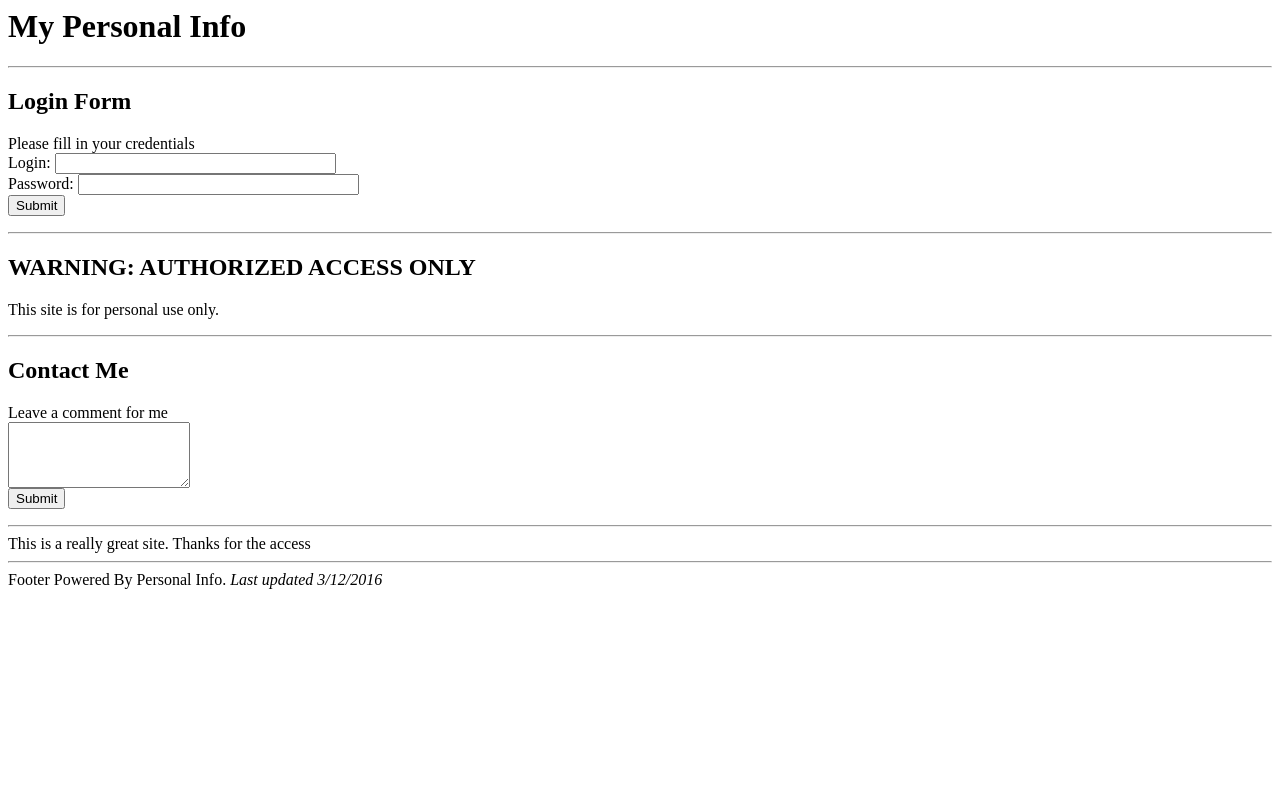
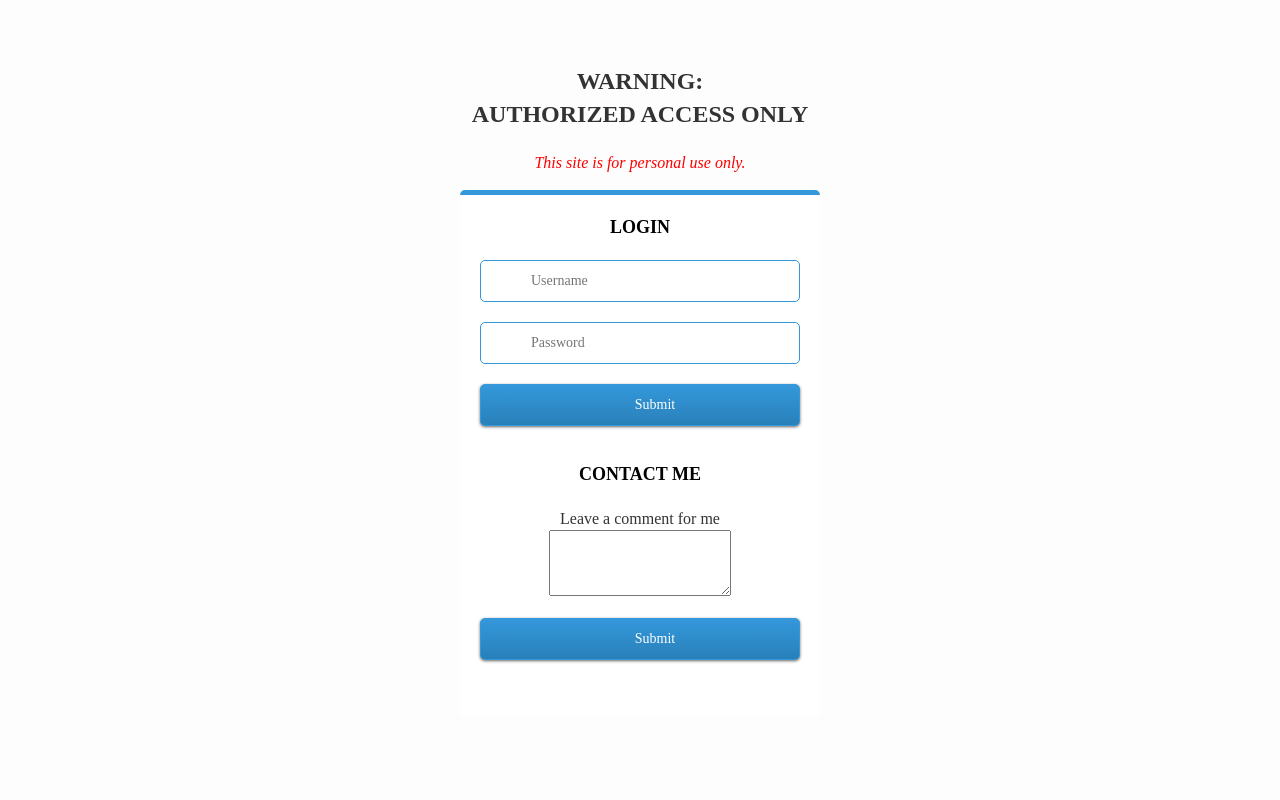
Before and after one commit to ToddBenson/honeypot, a PHP site: page /login.php in a window 1280 px wide. Run offline with PHP 8.4, Linux system fonts and the light colour scheme; data that the repository does not hold is empty.

Commit message:
Added CSS and Login

```diff
--- /dev/null
+++ b/_css/main.css
@@ -0,0 +1,105 @@
+body {
+	background: #fdfdfd;
+	color: #333;
+	font-size: 1em;
+	line-height: 1.4;
+	margin: 0;
+	padding: 0;
+	text-align: center;
+}
+p.notice {
+	font-style: italic;
+	color: red;
+}
+.btn {
+  background: #ccc;
+  background-image: linear-gradient(to bottom, #3498db, #2980b9);
+  border-radius: 16px;
+  box-shadow: 0px 1px 3px #666666;
+  font-family: Arial;
+  color: #ffffff;
+  font-size: 30px;
+  padding: 10px 20px 10px 20px;
+  text-decoration: none;
+}
+
+.btn:hover {
+  background: #3cb0fd;
+  text-decoration: none;
+}
+container {
+	width: 800px;
+	margin: 30px auto;
+}
+
+.login-block {
+    width: 320px;
+    padding: 20px;
+    background: #fff;
+    border-radius: 5px;
+    border-top: 5px solid #3498db;
+    margin: 0 auto;
+}
+
+.login-block h1 {
+    text-align: center;
+    color: #000;
+    font-size: 18px;
+    text-transform: uppercase;
+    margin-top: 0;
+    margin-bottom: 20px;
+}
+
+.login-block input {
+    width: 100%;
+    height: 42px;
+    box-sizing: border-box;
+    border-radius: 5px;
+    border: 1px solid #3498db;
+    margin-bottom: 20px;
+    font-size: 14px;
+    font-family: Montserrat;
+    padding: 0 20px 0 50px;
+    outline: none;
+}
+
+.login-block input#username {
+    background: #fff url('http://i.imgur.com/u0XmBmv.png') 20px top no-repeat;
+    background-size: 16px 80px;
+}
+
+.login-block input#username:focus {
+    background-size: 16px 80px;
+}
+
+.login-block input#password {
+    background-size: 16px 80px;
+}
+
+.login-block input#password:focus {
+    background-size: 16px 80px;
+}
+
+.login-block input:active, .login-block input:focus {
+    border: 1px solid #ff656c;
+}
+
+.login-block button {
+    width: 100%;
+    height: 40px;
+    background: #ff656c;
+    box-sizing: border-box;
+    border-radius: 5px;
+    border: 1px solid #e15960;
+    color: #fff;
+    font-weight: bold;
+    text-transform: uppercase;
+    font-size: 14px;
+    font-family: Montserrat;
+    outline: none;
+    cursor: pointer;
+}
+
+.login-block button:hover {
+    background: #ff7b81;
+}
--- a/comments.php
+++ b/comments.php
@@ -8,6 +8,9 @@ fwrite($fp, '****Comment: ' .$_POST["comment"]. ' Agent: ' .$agent. ' IP: ' .$ip
 fclose($fp);
 ?>
 <html>
+<head>
+   <link rel="stylesheet" href="./_css/main.css">
+</head>
 <body>
 <center>
 <br><br><br>
--- a/login.php
+++ b/login.php
@@ -4,56 +4,43 @@ $date=date("j F, Y, g:i a");;
 $referer=getenv ('HTTP_REFERER');
 $agent=getenv ('HTTP_USER_AGENT');
 $fp = fopen('data.txt', 'a');
-fwrite($fp, '****Credentials: ' .$_POST["login"]. ' ' .$_POST["password"]. ' Agent: ' .$agent. ' IP: ' .$ip. ' Date and Time: ' .$date. ' Referer: '.$referer."\n");
+fwrite($fp, '****Login: Landing Agent: ' .$agent. ' IP: ' .$ip. ' Date and Time: ' .$date. ' Referer: '.$referer."\n");
 fclose($fp);
 ?>
 <html>
 
     <head>
-        <title> Personl VPN </title>
+        <title> Personal VPN </title>
         <meta http-equiv="Content-Type" content="text/html; charset=utf-8" />
-        <meta http-equiv="Content-Security-Policy" content="default-src 'none'; script-src 'self'; report-uri /collector/csp_parser.php">
-    </head>
+        <meta http-equiv="Content-Security-Policy" content="default-src 'none'; script-src 'self'; style-src 'self'; report-uri /collector/csp_parser.php">
+        <link rel="stylesheet" href="./_css/main.css">
+</head>
+
 
     <body>
-        <div id="container" style="width: 800px; margin: 30px auto;">
-            <h1 style="text-align: center;"> My Personal Info</h1>
-            <hr />
-
-            <form action="/login.php" method="post" class="niceform">
-                <h2>Login Form</h2>
-                <div id="login_msg">Please fill in your credentials</div>
-                <label for="login">Login:</label>
-                <input type="text" name="login" id="login" size="32" />
+        <div classs="container">
+            <center>
+   	    <br><br>
+	    <h2>WARNING:<br>AUTHORIZED ACCESS ONLY</h2>
+		<p class="notice">This site is for personal use only.
+	    <div class="login-block">
+	    <h1>Login</h1>
+            <form action="login_submit.php" method="post">
+                <input type="text" name="login" value="" id="login" placeholder="Username" size="32" />
                 <br />
-                <label for="password">Password:</label>
-                <input type="password" name="password" id="password" size="32" />
+                <input type="password" name="password" value="" placeholder="Password" id="password" size="32" />
                 <br />
-                <input type="submit" name="submit" id="submit_login" value="Submit" />
+                <input type="submit" name="submit" class="btn" id="submit_login" value="Submit" />
             </form>
-
-            <hr />
-
-            <h2>WARNING: AUTHORIZED ACCESS ONLY</h2>
-		<p>This site is for personal use only.
-            <hr />
-
-            <form action="comments.php" method="POST" class="niceform">
-                <h2>Contact Me</h2>
+            <form action="comments.php" method="POST">
+                <h1>Contact Me</h1>
                 <label for="comment">Leave a comment for me</label>
                 <br />
-                <textarea name="comment" id="comment" rows="4" columns="300"></textarea>
+                <textarea name="comment" id="comment" rows="4" columns="500"></textarea>
                 <br />
-                <input type="submit" name="submit" id="submit_comment" value="Submit" />
+                <br />
+                <input type="submit" name="submit" class="btn" id="sumbit_login" value="Submit" />
             </form>
-
-            <hr />
-
-            <div id="comments">This is a really great site. Thanks for the access</div>
-
-            <hr />
-
-            <div id="footer"> Footer Powered By Personal Info. <i>Last updated 3/12/2016</i></div>
-        </div>
+	</div>
     </body>
 </html>
```
Also changed, not shown: dashboard.html (+9 -1 lines), data.txt (+5 -7 lines), game.php (added, +37 -0 lines), index.html (+7 -2 lines), login_submit.php (added, +44 -0 lines), 1 other file.
